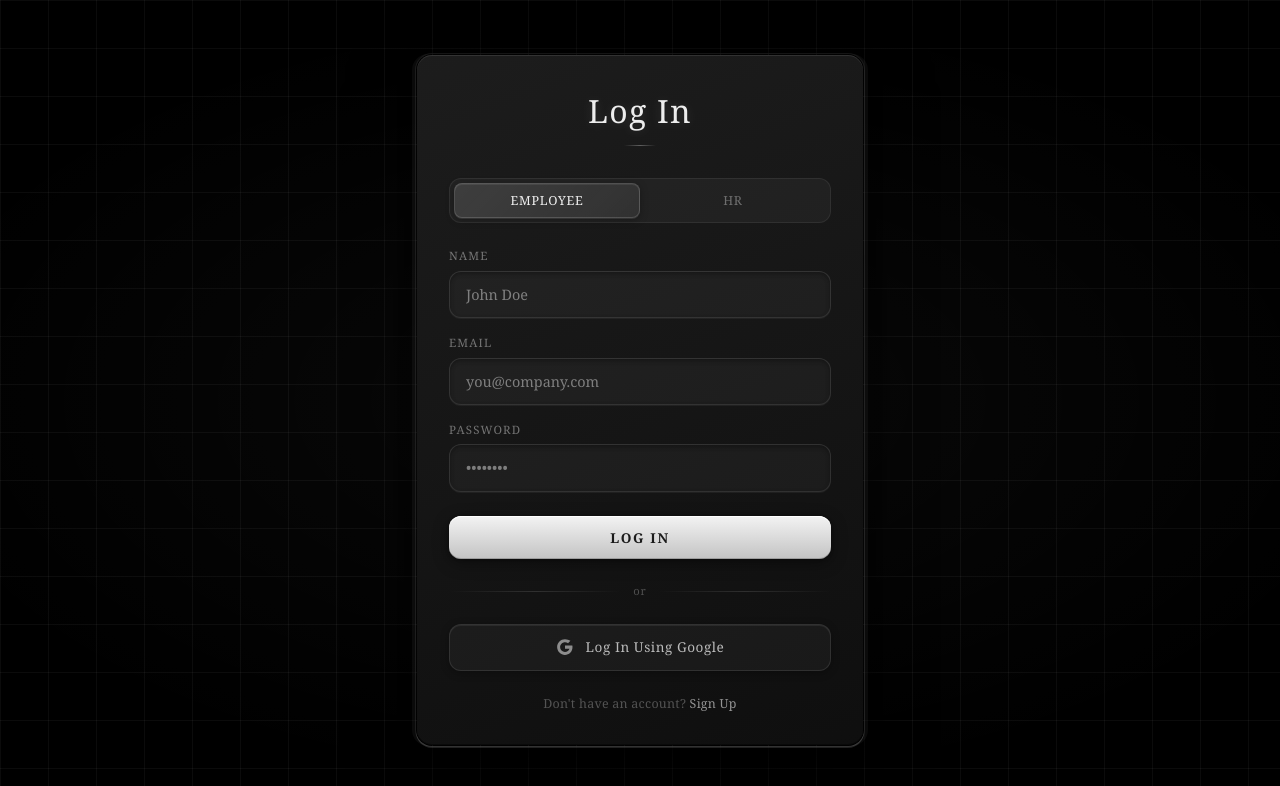
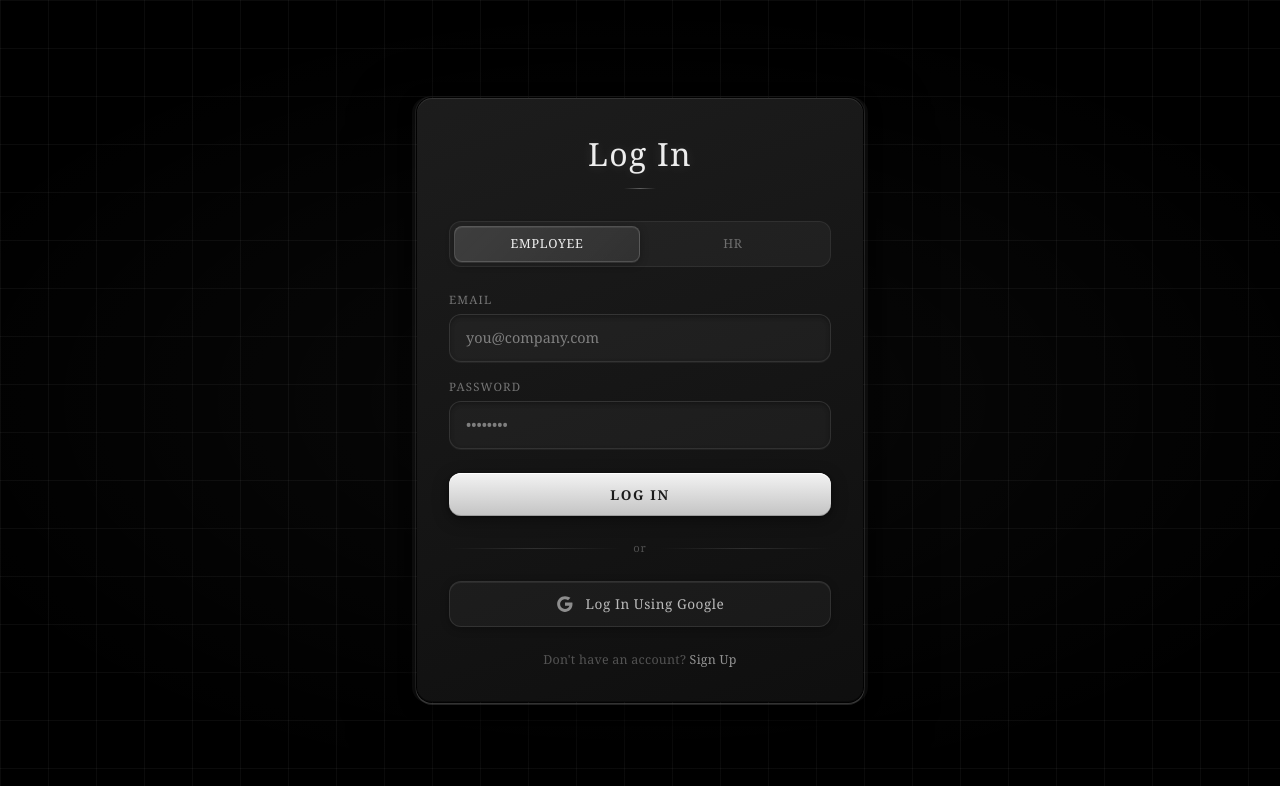
Before and after one commit to 1304-PK/AdaptLearn, a React (Vite) app in the folder client/: page /auth/login in a window 1280 px wide. Shown: the top 786 px of the page. Built offline with nearby package versions, Linux system fonts and the light colour scheme; no server answers.

Commit message:
minor changes

```diff
--- a/client/src/components/AuthForm.jsx
+++ b/client/src/components/AuthForm.jsx
@@ -128,7 +128,7 @@
                     </div>}
 
                     {/* Name Field */}
-                    <div className="mb-4">
+                    {mode=="signup" && <div className="mb-4">
                         <label
                             style={{
                                 display: "block",
@@ -168,7 +168,7 @@
                                 e.target.style.background = "rgba(255,255,255,0.04)";
                             }}
                         />
-                    </div>
+                    </div>}
                     {/* Email Field */}
                     <div className="mb-4">
                         <label
```
